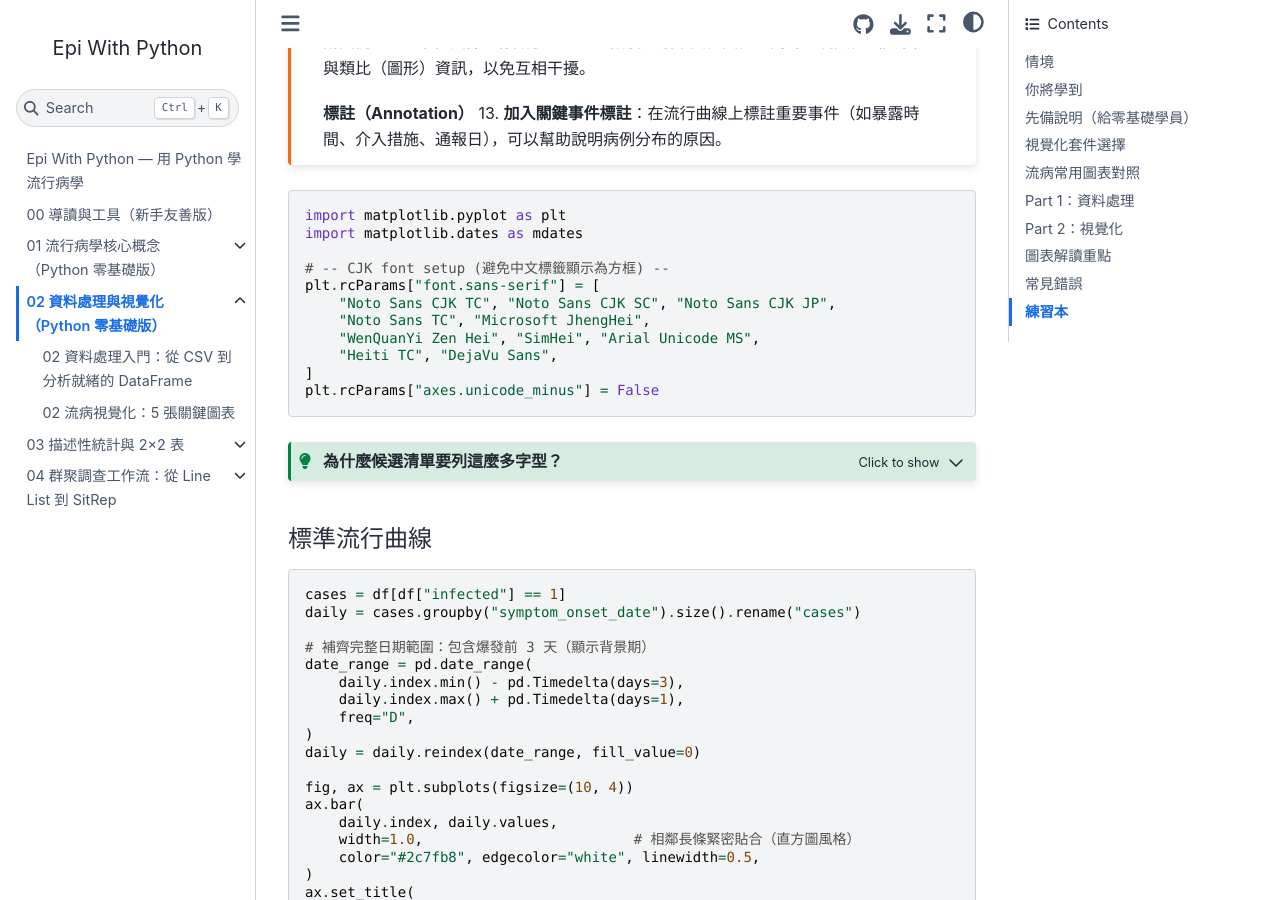
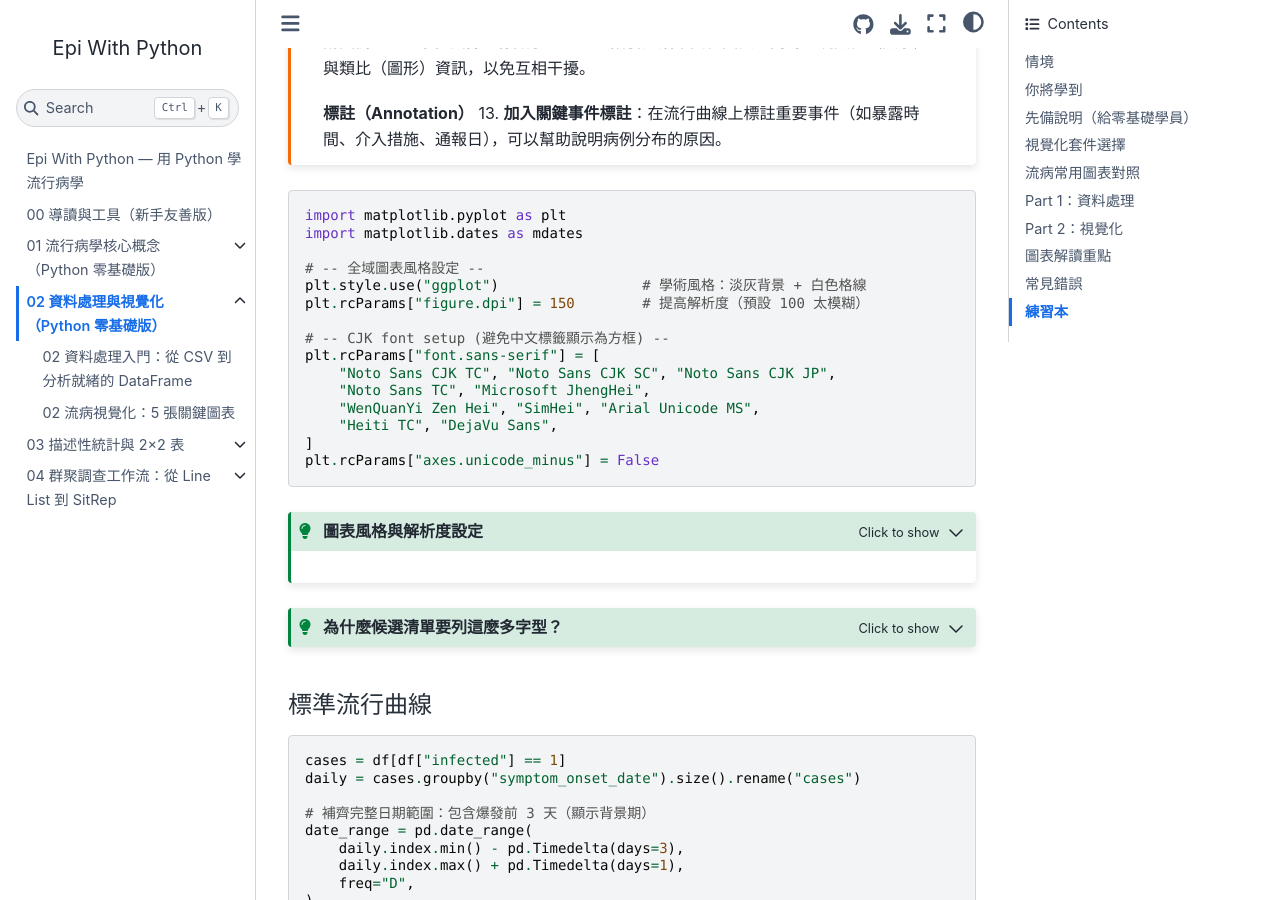
Before and after one commit to ancientsky/python4epi, a Jupyter Book: the page built from book/chapters/02_data_wrangling.md, in a window 1280 px wide and 900 px high, scrolled down 4546 px. Built offline with Jupyter Book 1.0.4 settings and Sphinx 7.4.7 and the Sphinx Book theme 1.1.4, drawn with Linux system fonts in a browser that asks for light colours; pages that are not in the unit, such as notebooks, are missing from menus; some of the changed text lies outside the part shown.

Commit message:
feat: add ggplot style, higher DPI, and fix age histogram stacking
- Apply plt.style.use("ggplot") globally for professional look
- Increase figure.dpi from 100 to 150 for sharper charts
- Add teaching section explaining style options and DPI settings
- Fix age histogram: infected (red #e34a33) now stacked on bottom
  for visual emphasis, uninfected (gray) on top
- Update _config.yml pre-execution code with same style/DPI settings
- Sync both notebook copies

https://claude.ai/code/session_01Ei8vsfCNFwkJp9uYRVMMA7

````diff
--- a/book/_config.yml
+++ b/book/_config.yml
@@ -43,6 +43,8 @@ sphinx:
       plt.rcParams["font.sans-serif"] = _cjk_fonts + [
           f for f in plt.rcParams.get("font.sans-serif", []) if f not in _cjk_fonts]
       plt.rcParams["axes.unicode_minus"] = False
+      plt.style.use("ggplot")
+      plt.rcParams["figure.dpi"] = 150
       # Set Plotly renderer for static Jupyter Book builds
       try:
           import plotly.io as _pio
--- a/book/chapters/02_data_wrangling.md
+++ b/book/chapters/02_data_wrangling.md
@@ -181,6 +181,10 @@ print(wing_stats.to_string(index=False))
 import matplotlib.pyplot as plt
 import matplotlib.dates as mdates
 
+# -- 全域圖表風格設定 --
+plt.style.use("ggplot")                 # 學術風格：淡灰背景 + 白色格線
+plt.rcParams["figure.dpi"] = 150        # 提高解析度（預設 100 太模糊）
+
 # -- CJK font setup (避免中文標籤顯示為方框) --
 plt.rcParams["font.sans-serif"] = [
     "Noto Sans CJK TC", "Noto Sans CJK SC", "Noto Sans CJK JP",
@@ -189,6 +193,24 @@ plt.rcParams["font.sans-serif"] = [
     "Heiti TC", "DejaVu Sans",
 ]
 plt.rcParams["axes.unicode_minus"] = False
+```
+
+```{admonition} 圖表風格與解析度設定
+:class: tip, dropdown
+
+**`plt.style.use("ggplot")`** 套用 R 語言 ggplot2 的經典風格——淡灰背景搭配白色格線，整體視覺更專業。matplotlib 內建多種風格，可用 `plt.style.available` 查看完整列表，常見選擇：
+
+| 風格 | 特色 |
+|------|------|
+| `ggplot` | R 語言 ggplot2 風格，學術論文常用 |
+| `seaborn-v0_8` | seaborn 預設風格，柔和色調 |
+| `bmh` | Bayesian Methods for Hackers，清爽配色 |
+| `fivethirtyeight` | FiveThirtyEight 新聞網站風格 |
+| `default` | matplotlib 原始預設 |
+
+**`plt.rcParams["figure.dpi"] = 150`** 將圖片解析度從預設的 100 DPI 提升到 150 DPI，在 Jupyter Notebook 和網頁上顯示更清晰。若需要出版品質可設為 300。
+
+> 💡 `plt.style.use()` 會改變全域設定，建議放在 notebook 最前面。如果只想對單一圖表套用風格，可用 `with plt.style.context("ggplot"):` 包住繪圖程式碼。
 ```
 
 ```{admonition} 為什麼候選清單要列這麼多字型？
@@ -430,13 +452,13 @@ import seaborn as sns
 
 fig, ax = plt.subplots(figsize=(8, 4))
 sns.histplot(
-    data=df, x="age", hue="infected", bins=15,
-    multiple="stack", palette={0: "#cccccc", 1: "#e34a33"}, ax=ax,
+    data=df, x="age", hue="infected", hue_order=[1, 0], bins=15,
+    multiple="stack", palette={1: "#e34a33", 0: "#cccccc"}, ax=ax,
 )
 ax.set_title("年齡分布：感染 vs 未感染")
 ax.set_xlabel("年齡")
 ax.set_ylabel("人數")
-ax.legend(title="感染", labels=["未感染", "感染"])
+ax.legend(title="感染", labels=["感染", "未感染"])
 plt.tight_layout()
 plt.show()
 ```
````
Also changed, not shown: book/chapters/notebooks/02_visualization_epi_charts.ipynb, 1 other file.
